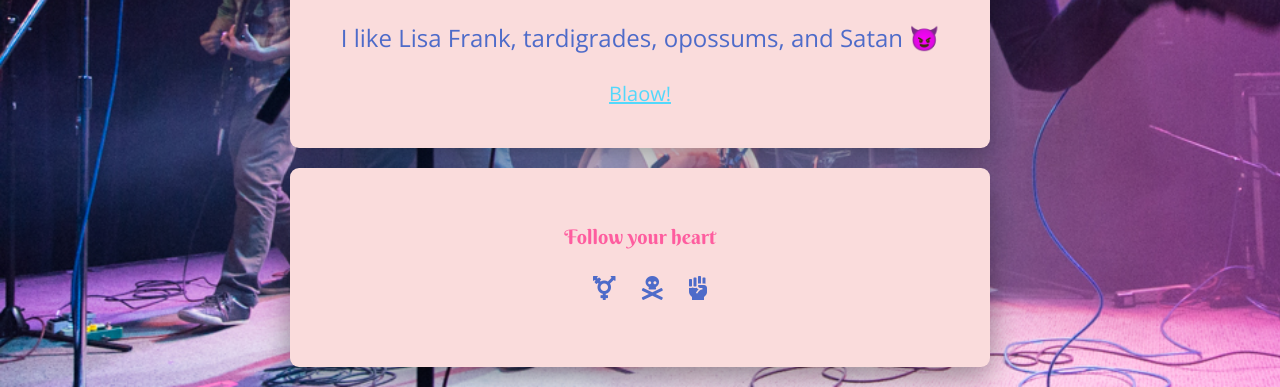
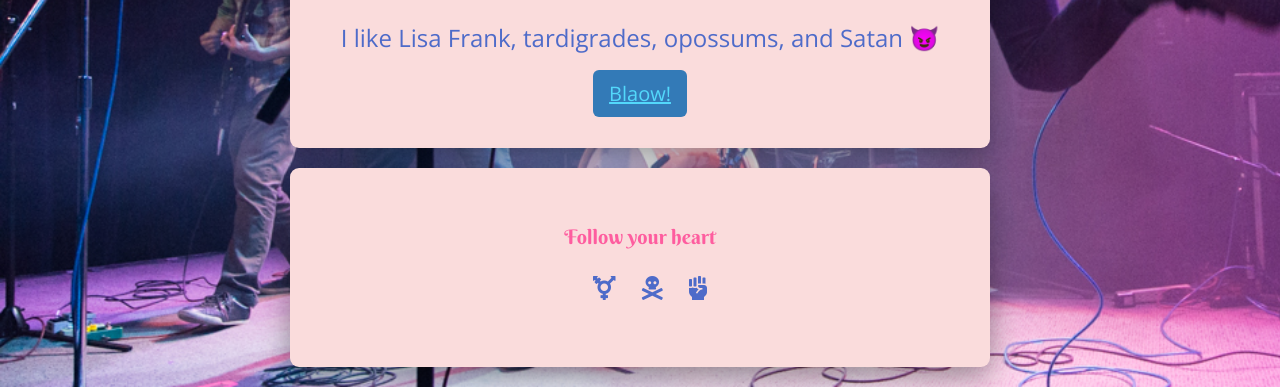
Before and after one commit to elliotnumber2/profile, a plain HTML site: page index.html in a window 1280 px wide. Shown: the part 515-902 px from the top of the page. Drawn offline with nearby package versions, Linux system fonts and the light colour scheme.

Commit message:
make some style changes

```diff
--- a/style.css
+++ b/style.css
@@ -43,6 +43,8 @@
   font-size: 20px;
   line-height: 1.3333333;
   border-radius: 6px;
+  background-color: #337ab7;
+  border-color: #2e6da4;
 }
 
 .text-cntr {
```
